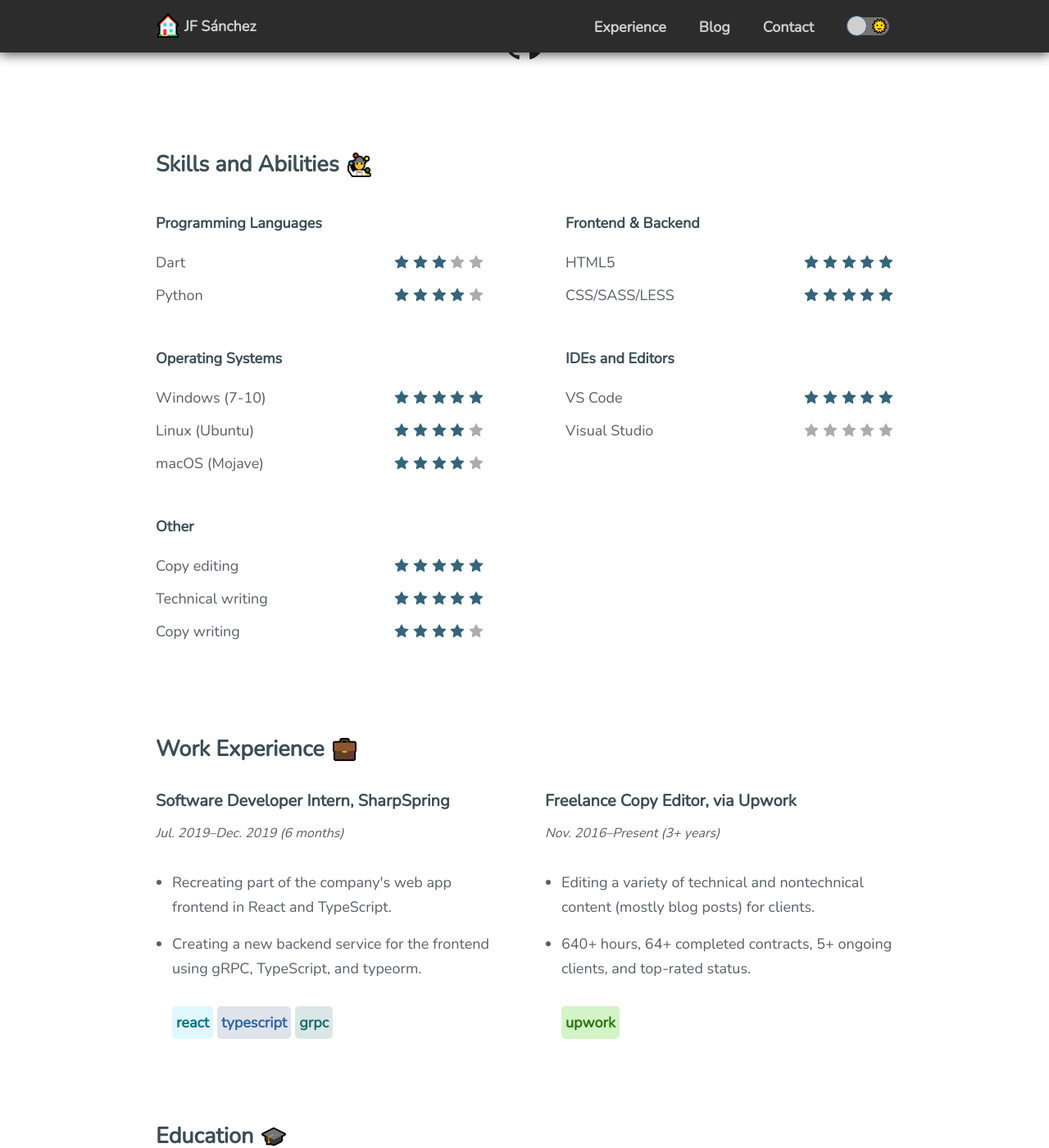
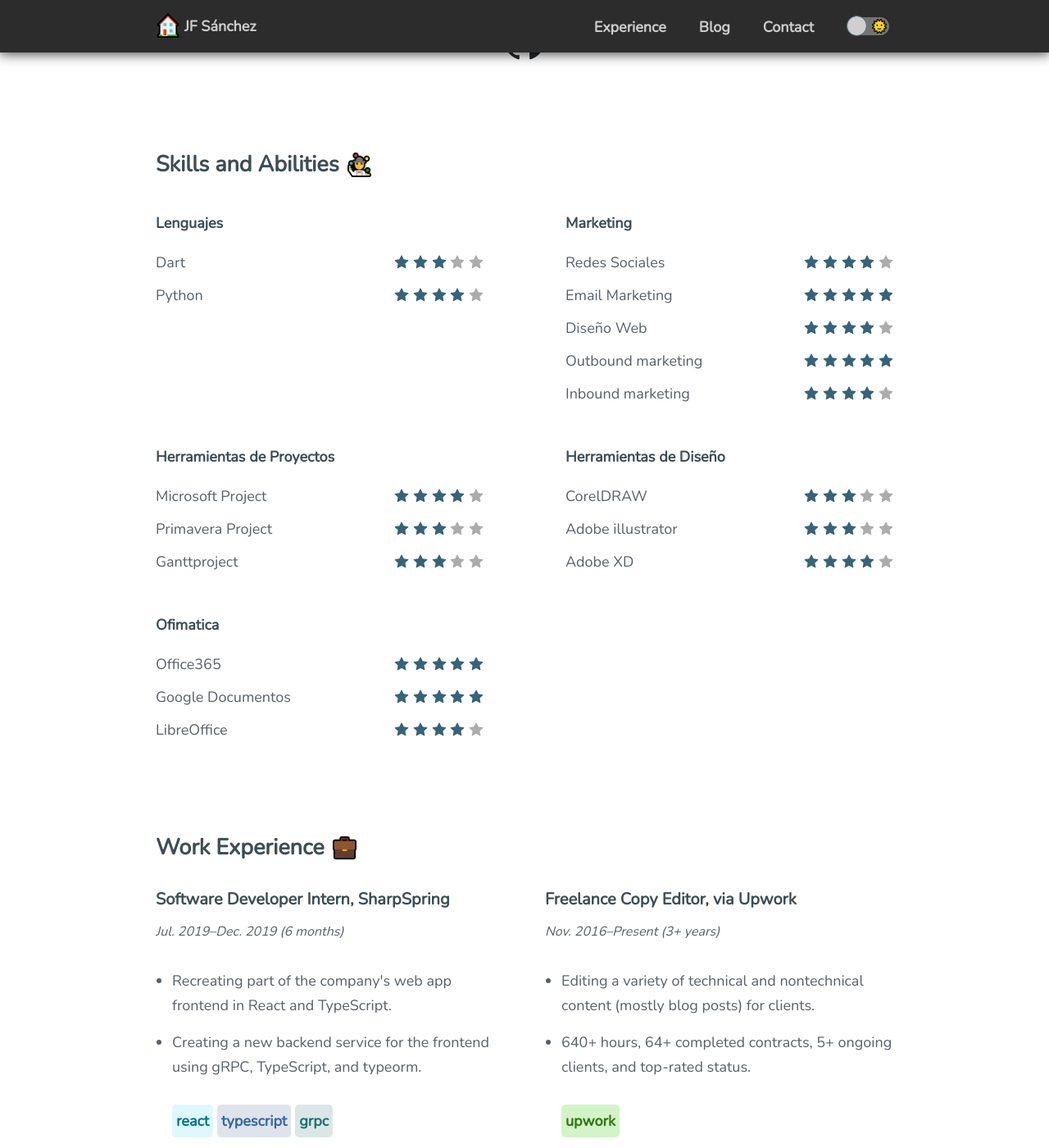
Before and after one commit to jfsanc/jfsanchez, a Jekyll site: the page built from _pages/experience.md, in a window 1280 px wide and 1400 px high, scrolled down 624 px. Shown: the whole window at 82% size. Built offline with Jekyll 4.4.1, drawn with Linux system fonts in a browser that asks for light colours.

Commit message:
Update skills.yml

```diff
--- a/_data/skills.yml
+++ b/_data/skills.yml
@@ -1,4 +1,4 @@
-- category: Programming Languages
+- category: Lenguajes
   items:
     - name: Dart
       rating: 3
@@ -6,34 +6,44 @@
       rating: 4
 
 
-- category: Frontend & Backend
+- category: Marketing
   items:
-    - name: HTML5
+    - name: Redes Sociales
+      rating: 4
+    - name: Email Marketing
       rating: 5
-    - name: CSS/SASS/LESS
+    - name: Diseño Web
+      rating: 4
+    - name: Outbound marketing
       rating: 5
+    - name: Inbound marketing
+      rating: 4
 
 
-- category: Operating Systems
+
+- category: Herramientas de Proyectos
   items:
-    - name: Windows (7-10)
-      rating: 5
-    - name: Linux (Ubuntu)
+    - name: Microsoft Project
       rating: 4
-    - name: macOS (Mojave)
+    - name: Primavera Project
+      rating: 3
+    - name: Ganttproject
+      rating: 3
+
+- category: Herramientas de Diseño
+  items:
+    - name: CorelDRAW
+      rating: 3
+    - name: Adobe illustrator
+      rating: 3
+    - name: Adobe XD
       rating: 4
 
-- category: IDEs and Editors
+- category: Ofimatica
   items:
-    - name: VS Code
+    - name: Office365
       rating: 5
-    - name: Visual Studio
-
-- category: Other
-  items:
-    - name: Copy editing
+    - name: Google Documentos
       rating: 5
-    - name: Technical writing
-      rating: 5
-    - name: Copy writing
+    - name: LibreOffice
       rating: 4
```
